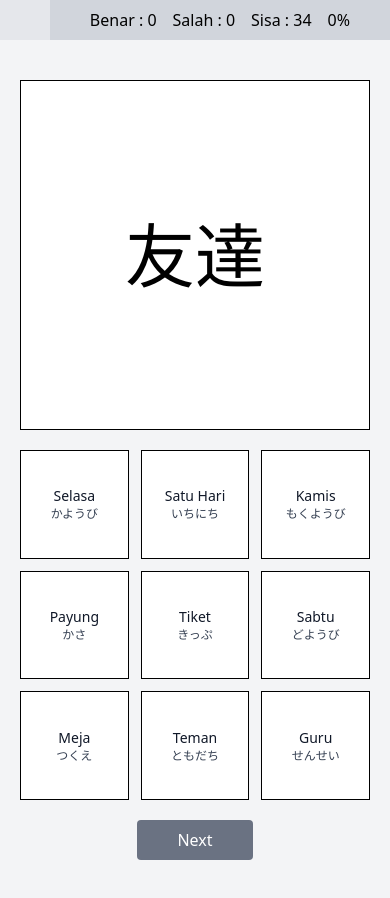
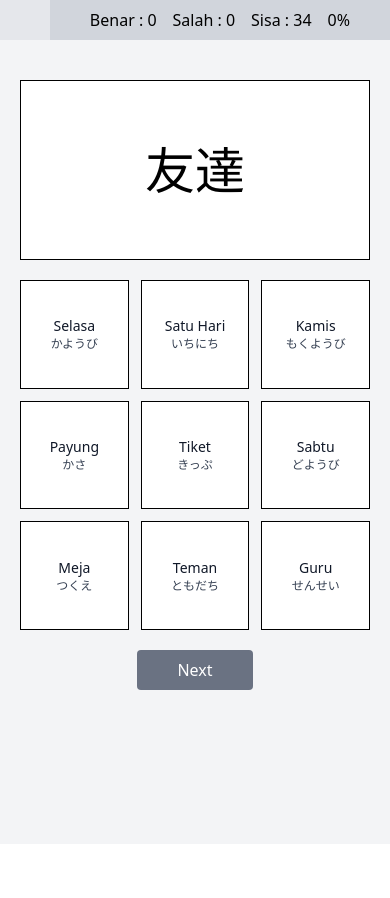
Before and after one commit to bobi1539/kotoba-fe, a Next.js app: page / in a window 390 px wide. Shown: the top 898 px of the page. After the commit the page ends 844 px from the top, so only its background shows below. Built offline with nearby package versions, Linux system fonts and the light colour scheme.

Commit message:
Fixing responsive

```diff
--- a/app/page.tsx
+++ b/app/page.tsx
@@ -116,7 +116,7 @@ export default function Home() {
     };
 
     return (
-        <section className="bg-gray-100 pb-24 lg:pb-0 lg:h-screen">
+        <section className="bg-gray-100 h-screen">
             <div className="flex justify-between bg-gray-200 border-gray-500 font-light">
                 <div></div>
                 <div className="bg-gray-300 p-2 flex justify-between gap-4 px-10">
@@ -127,7 +127,7 @@ export default function Home() {
                 </div>
             </div>
             <div className="w-full grid grid-cols-1 lg:grid-cols-2 gap-5 lg:gap-20 pt-10 lg:pt-52">
-                <div className={`${selectedAnswer?.borderParent} relative border w-[350px] h-[350px] lg:w-[450px] lg:h-[450px] bg-white flex justify-center items-center justify-self-center lg:justify-self-end`}>
+                <div className={`${selectedAnswer?.borderParent} relative border w-[350px] h-[180px] lg:w-[450px] lg:h-[450px] bg-white flex justify-center items-center justify-self-center lg:justify-self-end`}>
                     {selectedAnswer && (
                         <>
                             <div className={`${selectedAnswer.borderChild} absolute w-full h-full border-6`} />
@@ -136,7 +136,7 @@ export default function Home() {
                             </div>
                         </>
                     )}
-                    <p className="text-[70px] lg:text-[100px]">{question?.kanji}</p>
+                    <p className="text-[50px] lg:text-[100px]">{question?.kanji}</p>
                 </div>
                 <div className="w-[350px] h-[350px] lg:w-[450px] lg:h-[450px] grid grid-cols-3 gap-3 justify-self-center lg:justify-self-start">
                     {answers.map((answer) => (
```
